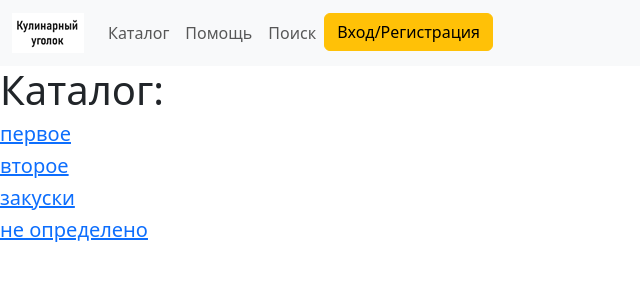
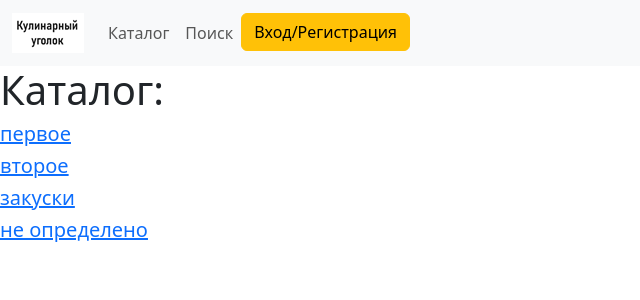
Before and after one commit to b0sh01X/WEB_Project_SmetannikovPavel, a Flask app: page /catalog in a window 1280 px wide. Shown: the top 300 px of the page, without its empty margins (0-640 px from the left). Run offline with Flask 3, Linux system fonts and the light colour scheme; data comes from the database, SQL or seed files in the repository; both versions use the stored data as it was after the commit.

Commit message:
123
Последние изменения

```diff
--- a/templates/baze.html
+++ b/templates/baze.html
@@ -17,9 +17,6 @@
       <ul class="navbar-nav me-auto mb-2 mb-lg-0">
         <li class="nav-item">
           <a class="nav-link" href="/catalog">Каталог</a>
-        </li>
-        <li class="nav-item">
-          <a class="nav-link" href="/help">Помощь</a>
         </li>
         <li class="nav-item">
           <a class="nav-link" href="/search">Поиск</a>
```
Also changed, not shown: db/baze.db, 3 other files.
